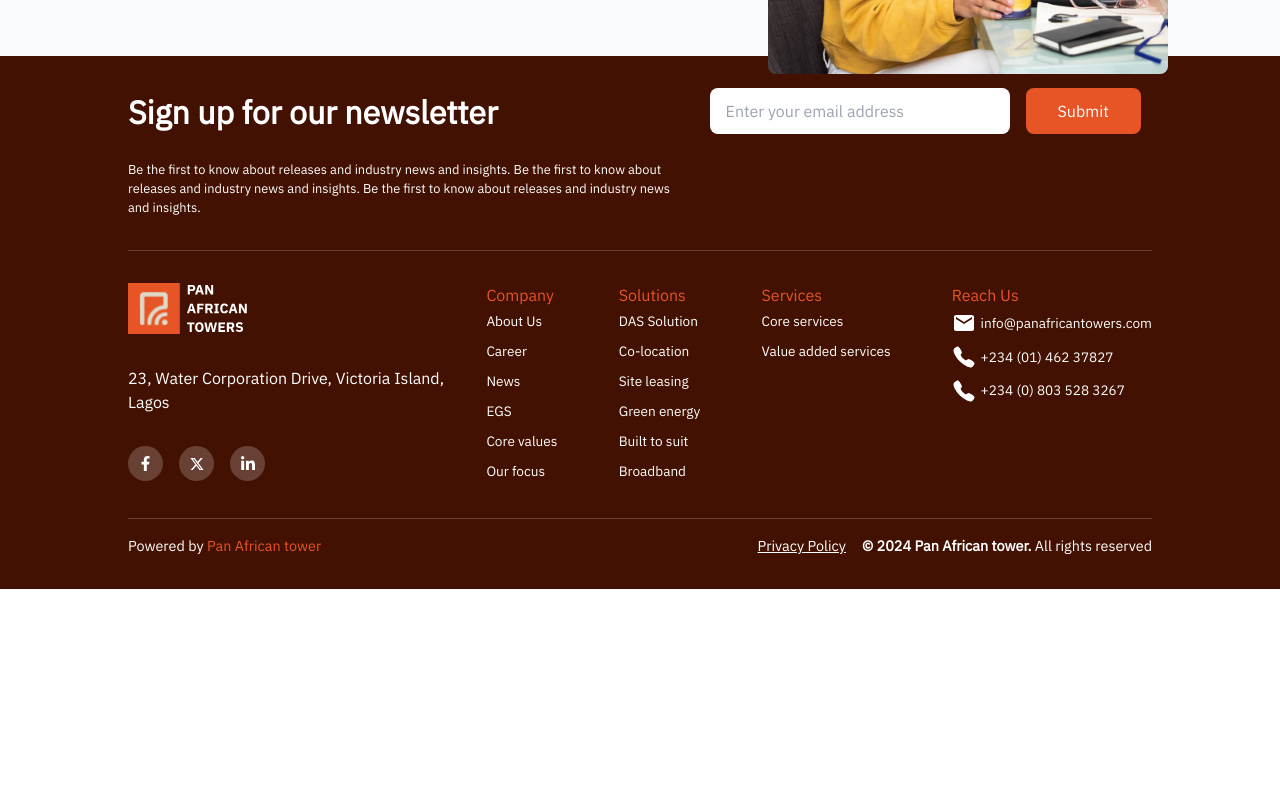
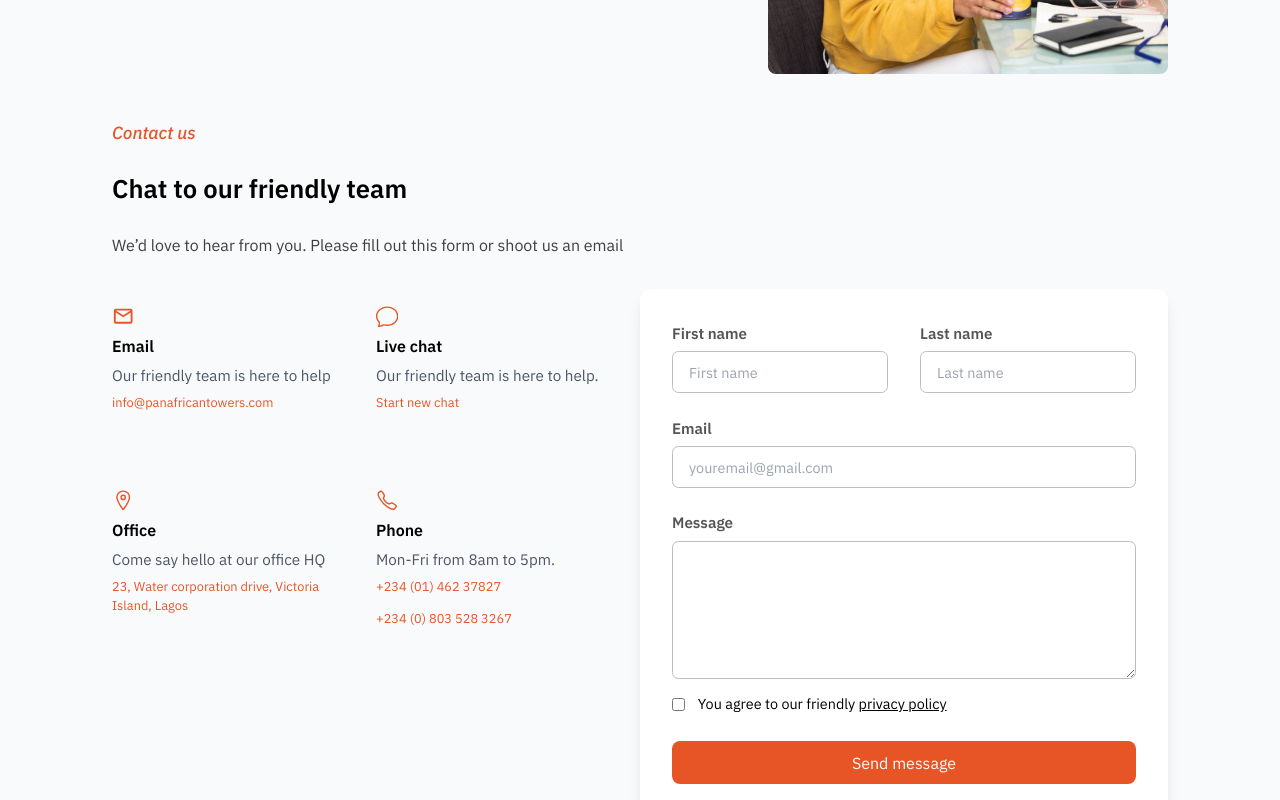
Before and after one commit to emmanuelokorie1/pan-africa, a React (Vite) app: page /contact in a window 1280 px wide. Shown: the part 440-1240 px from the top of the page. Before the commit the page ends 1029 px from the top, so only its background shows below. Built offline with nearby package versions, Linux system fonts and the light colour scheme.

Commit message:
update: contact page done

```diff
--- a/src/Pages/Contact/Contact.tsx
+++ b/src/Pages/Contact/Contact.tsx
@@ -1,20 +1,189 @@
 import HeaderNav from "../Reuseable/UI/HeaderNav";
 import Img from "../../assets/conatct/contact.svg";
+import { MdOutlineEmail } from "react-icons/md";
+import { BsChat } from "react-icons/bs";
+import { IoCallOutline, IoLocationOutline } from "react-icons/io5";
+import styled from "styled-components";
 
 function Contact() {
+  const data = [
+    {
+      icon: <MdOutlineEmail />,
+      name: "Email",
+      text: "Our friendly team is here to help",
+      value: ["info@panafricantowers.com"],
+    },
+    {
+      icon: <BsChat />,
+      name: "Live chat",
+      text: "Our friendly team is here to help.",
+      value: ["Start new chat"],
+    },
+    {
+      icon: <IoLocationOutline />,
+      name: "Office",
+      text: "Come say hello at our office HQ",
+      value: ["23, Water corporation drive, Victoria Island, Lagos"],
+    },
+    {
+      icon: <IoCallOutline />,
+      name: "Phone",
+      text: "Mon-Fri from 8am to 5pm.",
+      value: ["+234 (01) 462 37827", "+234 (0) 803 528 3267"],
+    },
+  ];
   return (
     <div>
-      <HeaderNav
-        title={"Contact us"}
-        headerText={"Need Help?"}
-        size={'2rem'}
-        text={
-          "Get in touch with us"
-        }
-        Img={Img}
-      />
+      <div>
+        <HeaderNav
+          title={"Contact us"}
+          headerText={"Need Help?"}
+          size={"2rem"}
+          text={"Get in touch with us"}
+          Img={Img}
+        />
+      </div>
+
+      <section className="containers p-[2rem]">
+        <div>
+          <div
+            className="text-textColor  text-[1.1rem] mt-[2rem]"
+            style={{ fontFamily: "MediumItalic" }}
+          >
+            Contact us
+          </div>
+
+          <div
+            className="text-[1.6rem] py-[1.5rem]"
+            style={{ fontFamily: "semibold1" }}
+          >
+            Chat to our friendly team
+          </div>
+
+          <div className="text-[#3F3F3F] pb-[2rem]">
+            We’d love to hear from you. Please fill out this form or shoot us an
+            email
+          </div>
+        </div>
+
+        <div className="grid grid-cols-2">
+          <aside className="grid grid-cols-2 h-[400px]">
+            {data?.map((e, i) => {
+              return (
+                <div className="py-[1rem] pe-[2rem] " key={i}>
+                  <div className="text-textColor text-[1.4rem] ">{e?.icon}</div>
+                  <div
+                    className="py-[.4rem]"
+                    style={{ fontFamily: "semibold1" }}
+                  >
+                    {e?.name}
+                  </div>
+                  <div className="text-[.95rem] text-gray-600">{e?.text}</div>
+                  <div>
+                    {e?.value?.map((item, index) => (
+                      <div
+                        className="py-[.4rem] text-textColor text-[.8rem]"
+                        key={index}
+                      >
+                        {item.includes("@") ? (
+                          <a href={`mailto:${item}`}>{item}</a>
+                        ) : (
+                          <span>{item}</span>
+                        )}
+                      </div>
+                    ))}
+                  </div>
+                </div>
+              );
+            })}
+          </aside>
+          <FormContainer>
+            <div className="bg-[white] w-[100%] p-[2rem] shadow-lg rounded-xl">
+              <div className="grid grid-cols-2 gap-[2rem]">
+                <div>
+                  <label>First name</label>
+                  <input
+                    type="text"
+                    name=""
+                    id=""
+                    placeholder="First name"
+                    className="w-[100%]"
+                  />
+                </div>
+                <div>
+                  <label>Last name</label>
+                  <input
+                    type="text"
+                    name=""
+                    id=""
+                    placeholder="Last name"
+                    className="w-[100%]"
+                  />
+                </div>
+              </div>
+
+              <div className="pt-[1rem]">
+                <label>Email</label>
+                <input
+                  type="email"
+                  name=""
+                  id=""
+                  placeholder="youremail@gmail.com"
+                  className="w-[100%]"
+                />
+              </div>
+              <div className="pt-[1rem]">
+                <label>Message</label>
+                <textarea
+                  name=""
+                  id=""
+                  cols="30"
+                  rows="5"
+                  className="w-[100%]"
+                ></textarea>
+              </div>
+
+              <div className="flex gap-[.8rem] items-center">
+                <input
+                  type="checkbox"
+                  className="cursor-pointer"
+                  name=""
+                  id=""
+                />
+                <div className="text-[.9rem]">
+                  You agree to our friendly <span className="underline cursor-pointer">privacy policy</span>
+                </div>
+              </div>
+
+              <div className="w-[100%] bg-textColor text-white text-center py-[.6rem] mt-[1.5rem] cursor-pointer rounded-lg">Send message</div>
+            </div>
+          </FormContainer>
+        </div>
+      </section>
     </div>
-  )
+  );
 }
 
-export default Contact
+export default Contact;
+
+const FormContainer = styled.div`
+  label {
+    font-family: semibold1;
+    color: #555555;
+    font-size: 0.95rem;
+  }
+
+  input,
+  textarea {
+    border: 1px solid #bdbdbd;
+    padding: 0.5rem 1rem;
+    border-radius: 0.4rem;
+    outline: none;
+    color: #575757;
+    margin: 0.4rem 0;
+
+    &::placeholder {
+      font-size: 0.9rem;
+    }
+  }
+`;
```
